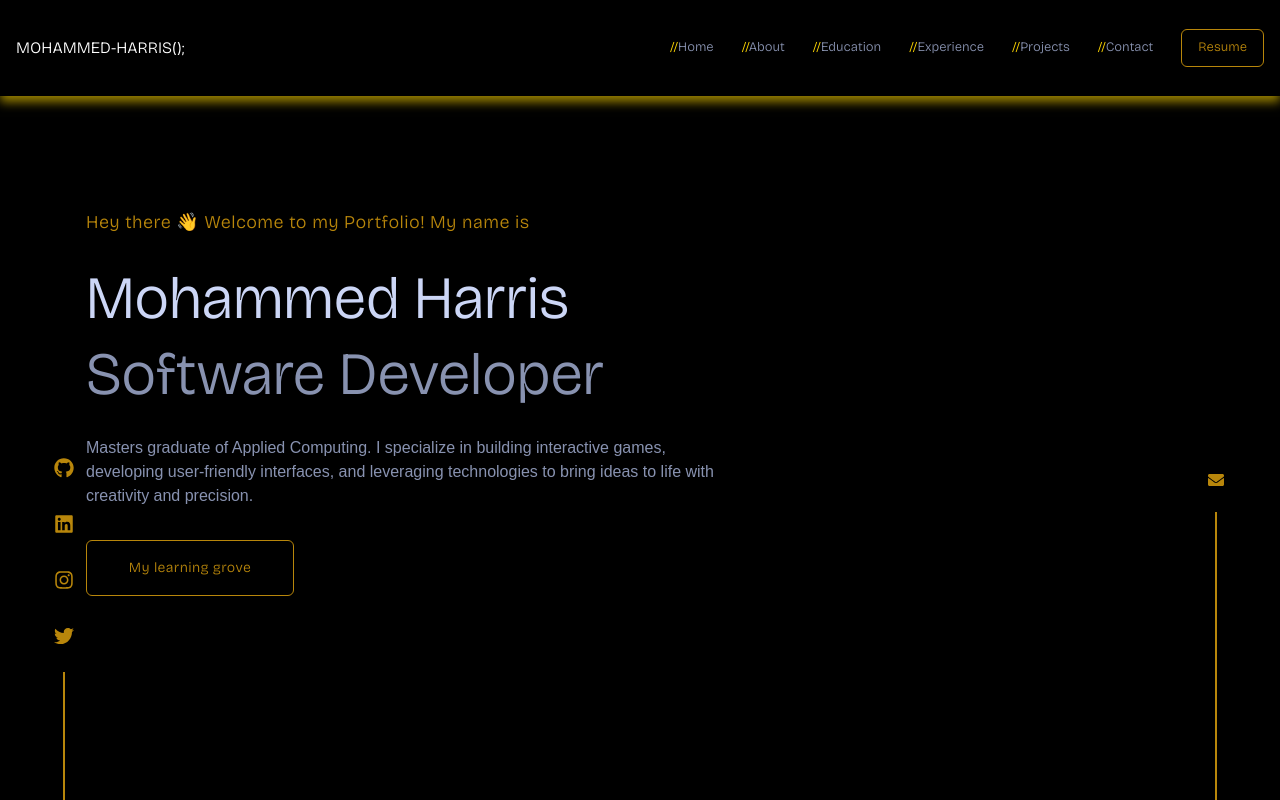
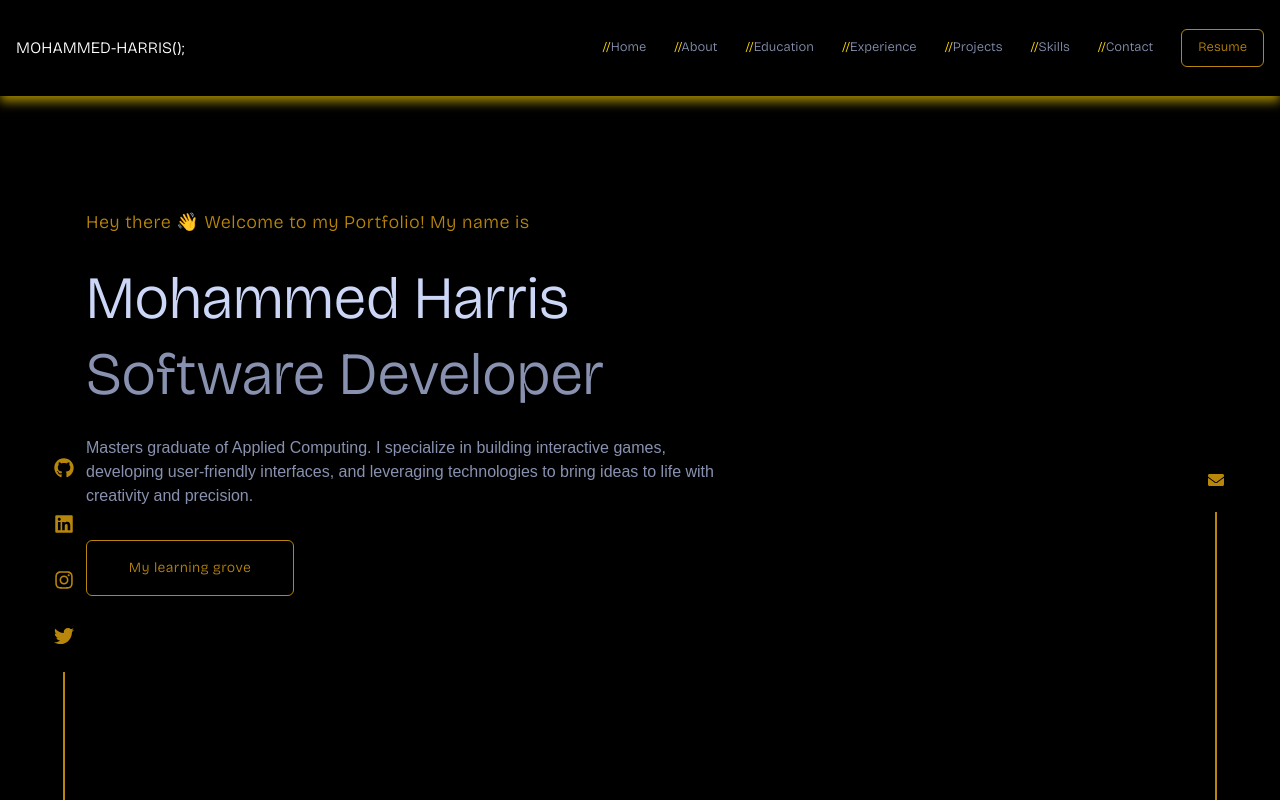
Before and after one commit to mxharryx/mohammed-harris, a Next.js app in the folder portfolio/: page / in a window 1280 px wide. Built offline with nearby package versions, Linux system fonts and the light colour scheme; a web font is replaced by a local one.

Commit message:
1st Draft Final Commit

```diff
--- a/portfolio/components/Navbar.tsx
+++ b/portfolio/components/Navbar.tsx
@@ -27,8 +27,8 @@ const Navbar = () => {
         e.currentTarget.classList.add("active");
     };
 
-    function handleClick(e:any){
-        if(e.target.contains(ref.current)){
+    function handleClick(e: any) {
+        if (e.target.contains(ref.current)) {
             setShowMenu(false);
         }
     }
@@ -95,6 +95,16 @@ const Navbar = () => {
                                 animate={{ y: 0, opacity: 1 }}
                                 transition={{ duration: 0.4 }}>
                                 <span className='text-textLightGold'>//</span>Projects</motion.li>
+                        </Link>
+                        <Link
+                            href="#skills"
+                            onClick={handleScroll}
+                            className='flex items-center gap-1 font-medium text-textDark hover:text-textLightGold cursor-pointer duration-300 nav-link'>
+                            <motion.li
+                                initial={{ y: -10, opacity: 0 }}
+                                animate={{ y: 0, opacity: 1 }}
+                                transition={{ duration: 0.2 }}>
+                                <span className='text-textLightGold'>//</span>Skills</motion.li>
                         </Link>
                         <Link
                             href="#contact"
@@ -187,13 +197,23 @@ const Navbar = () => {
                                                 <span className='text-textLightGold'>//</span>Projects</motion.li>
                                         </Link>
                                         <Link
+                                            href="#skills"
+                                            onClick={handleScroll}
+                                            className='flex items-center gap-1 font-medium text-textDark hover:text-textLightGold cursor-pointer duration-300 nav-link'>
+                                            <motion.li
+                                                initial={{ y: -10, opacity: 0 }}
+                                                animate={{ y: 0, opacity: 1 }}
+                                                transition={{ duration: 0.2, delay:0.7 }}>
+                                                <span className='text-textLightGold'>//</span>Skills</motion.li>
+                                        </Link>
+                                        <Link
                                             href="#contact"
                                             onClick={handleScroll}
                                             className='flex items-center gap-1 font-medium text-textDark hover:text-textLightGold cursor-pointer duration-300 nav-link'>
                                             <motion.li
                                                 initial={{ y: -10, opacity: 0 }}
                                                 animate={{ y: 0, opacity: 1 }}
-                                                transition={{ duration: 0.2, delay: 0.7 }}>
+                                                transition={{ duration: 0.2, delay: 0.8}}>
                                                 <span className='text-textLightGold'>//</span>Contact</motion.li>
                                         </Link>
                                     </ul>
@@ -201,7 +221,7 @@ const Navbar = () => {
                                         <motion.button
                                             initial={{ opacity: 0 }}
                                             animate={{ opacity: 1 }}
-                                            transition={{ delay: 0.8, ease: "easeIn" }}
+                                            transition={{ delay: 0.9, ease: "easeIn" }}
                                             className="px-4 py-2 rounded-md text-textDarkGold text-[13px] border border-textDarkGold hover:bg-hoverColor duration-300">Resume</motion.button>
                                     </a>
                                     <div className='mdl:inline-flex xl:hidden items-center justify-center w-full py-6 gap-4'>
```
